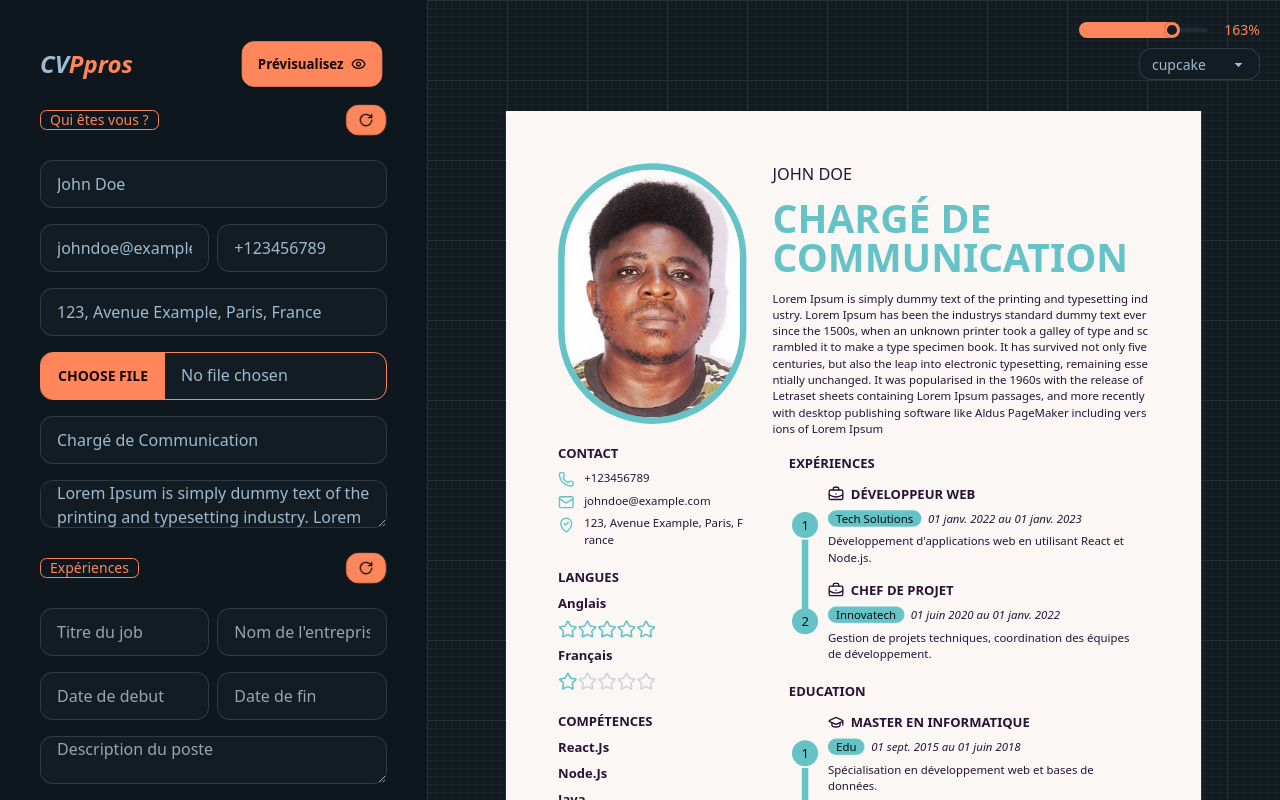
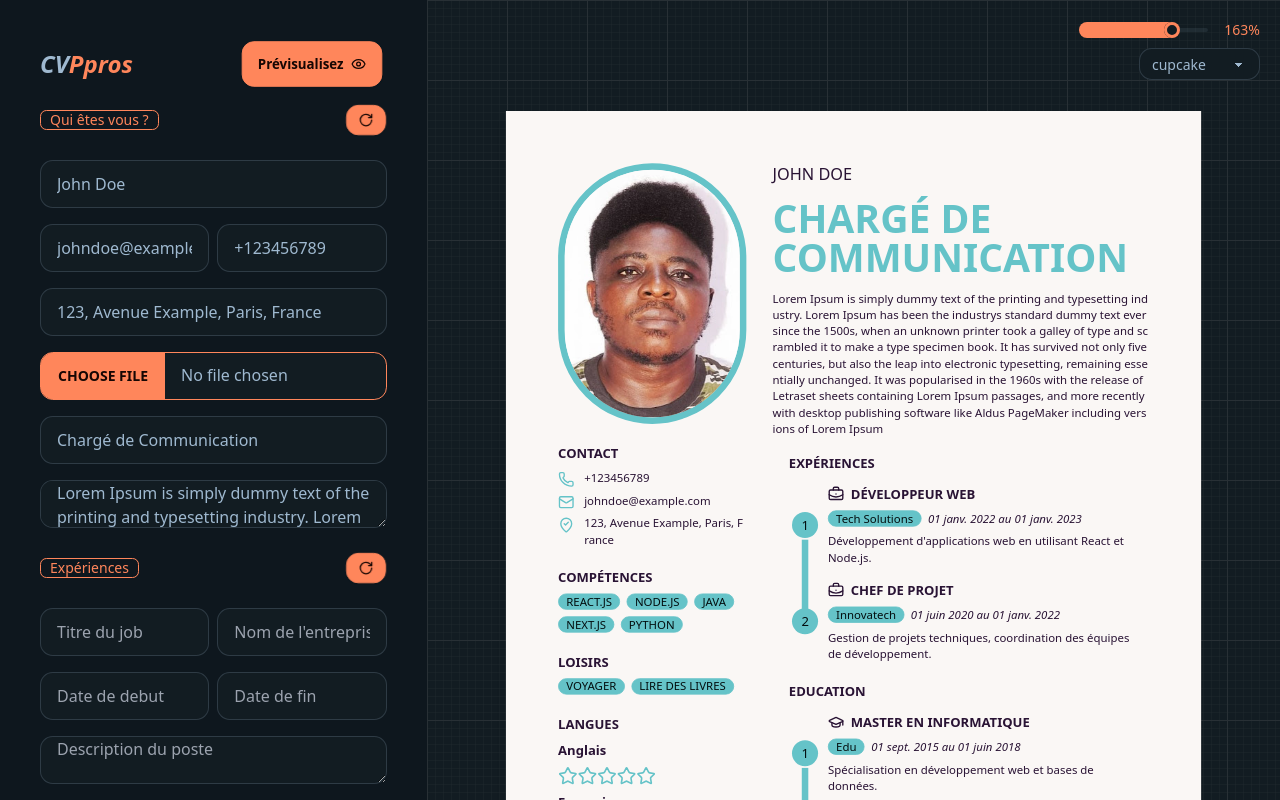
Before and after one commit to noelfoka/cd-pdf-creator, a Next.js app: page / in a window 1280 px wide. Built offline with nearby package versions, Linux system fonts and the light colour scheme.

Commit message:
add hobby

```diff
--- a/app/components/CVPreview.tsx
+++ b/app/components/CVPreview.tsx
@@ -4,6 +4,7 @@ import {
   Certification,
   Education,
   Experience,
+  Hobby,
   Language,
   PersonalDetails,
   Skill,
@@ -29,6 +30,7 @@ type Props = {
   certification: Certification[];
   language: Language[];
   skills: Skill[];
+  hobies: Hobby[];
 };
 
 function formatDate(dateString: string): string {
@@ -81,7 +83,8 @@ const CVPreview: React.FC<Props> = ({
   education,
   certification,
   language,
-  skills
+  skills,
+  hobies,
 }) => {
   return (
     <div
@@ -147,6 +150,34 @@ const CVPreview: React.FC<Props> = ({
           </div>
 
           <div className="mt-6">
+            <h1 className="uppercase font-bold mb-2">Compétences</h1>
+
+            <div className="flex flex-wrap gap-2">
+              {skills.map((skill, index) => (
+                <p key={index} className="badge badge-primary uppercase">
+
+                    {skill.name}
+
+                </p>
+              ))}
+            </div>
+          </div>
+
+          <div className="mt-6">
+            <h1 className="uppercase font-bold mb-2">Loisirs</h1>
+
+            <div className="flex flex-wrap gap-2">
+              {hobies.map((hobby, index) => (
+                <p key={index} className="badge badge-primary uppercase">
+
+                    {hobby.name}
+
+                </p>
+              ))}
+            </div>
+          </div>
+
+          <div className="mt-6">
             <h1 className="uppercase font-bold mb-2">Langues</h1>
 
             <div className="flex flex-col space-y-2">
@@ -162,19 +193,7 @@ const CVPreview: React.FC<Props> = ({
               ))}
             </div>
           </div>
-          <div className="mt-6">
-            <h1 className="uppercase font-bold mb-2">Compétences</h1>
 
-            <div className="flex flex-col space-y-2">
-              {skills.map((skill, index) => (
-                <div key={index}>
-                  <span className="capitalize font-semibold">
-                    {skill.name}
-                  </span>
-                </div>
-              ))}
-            </div>
-          </div>
         </div>
       </div>
 
--- a/app/page.tsx
+++ b/app/page.tsx
@@ -277,6 +277,7 @@ export default function Home() {
                 certification={certification}
                 language={language}
                 skills={skills}
+                hobies={hobbies}
               />
             </div>
           </div>
```
